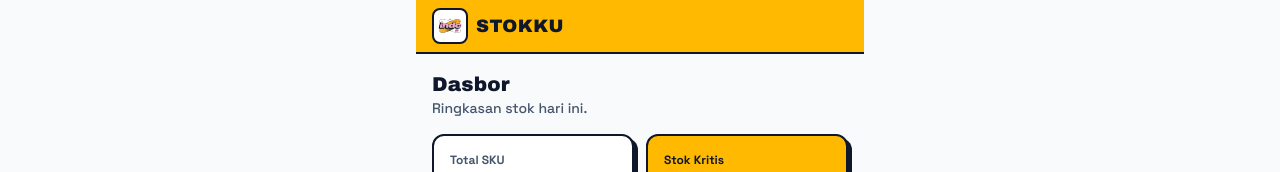
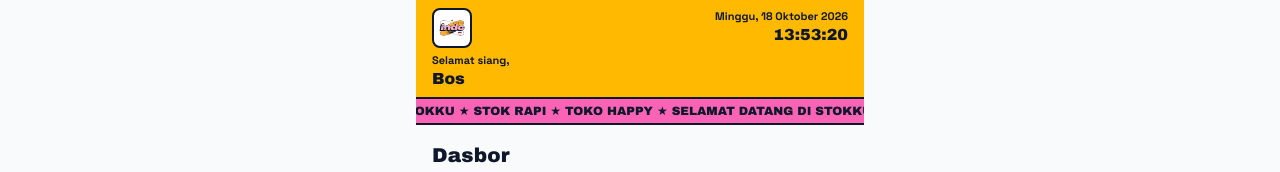
Before and after one commit to Marsudi505/stokku, a Next.js app: page /dashboard in a window 1280 px wide. Shown: the top 172 px of the page. Built offline with nearby package versions, Linux system fonts and the light colour scheme; no server answers; the database is empty.

Commit message:
chore: baseline PWA polish sebelum multi-user

```diff
--- a/app/(main)/layout.tsx
+++ b/app/(main)/layout.tsx
@@ -1,5 +1,6 @@
 import AppHeader from "@/components/AppHeader";
 import BottomNav from "@/components/BottomNav";
+import Ticker from "@/components/Ticker";
 import { createServerSupabase } from "@/lib/supabase/server";
 
 export default async function MainLayout({ children }: { children: React.ReactNode }) {
@@ -16,6 +17,7 @@ export default async function MainLayout({ children }: { children: React.ReactNo
   return (
     <div className="mx-auto min-h-dvh max-w-md bg-slate-50 pb-28 text-slate-900">
       <AppHeader />
+      <Ticker />
       {children}
       <BottomNav criticalCount={critical} />
     </div>
--- a/app/globals.css
+++ b/app/globals.css
@@ -25,3 +25,55 @@ h2 {
 @utility pb-safe {
   padding-bottom: env(safe-area-inset-bottom);
 }
+
+@keyframes rise {
+  from {
+    opacity: 0;
+    transform: translateY(10px);
+  }
+  to {
+    opacity: 1;
+    transform: none;
+  }
+}
+
+@keyframes marquee {
+  from {
+    transform: translateX(0);
+  }
+  to {
+    transform: translateX(-50%);
+  }
+}
+
+@utility animate-marquee {
+  animation: marquee 22s linear infinite;
+}
+
+/* Gerak masuk tiap halaman */
+main > * {
+  animation: rise 0.35s ease both;
+}
+main > *:nth-child(2) {
+  animation-delay: 0.05s;
+}
+main > *:nth-child(3) {
+  animation-delay: 0.1s;
+}
+main > *:nth-child(4) {
+  animation-delay: 0.15s;
+}
+
+a,
+button {
+  -webkit-tap-highlight-color: transparent;
+}
+
+@media (prefers-reduced-motion: reduce) {
+  main > * {
+    animation: none;
+  }
+  .animate-marquee {
+    animation: none;
+  }
+}
--- a/components/AppHeader.tsx
+++ b/components/AppHeader.tsx
@@ -1,11 +1,23 @@
+import { HeaderDateTime, HeaderGreeting } from "@/components/HeaderClock";
 import Logo from "@/components/Logo";
+import { createServerSupabase } from "@/lib/supabase/server";
 
-export default function AppHeader() {
+export default async function AppHeader() {
+  const supabase = await createServerSupabase();
+  const { data } = await supabase.auth.getUser();
+  const meta = (data.user?.user_metadata ?? {}) as { full_name?: string; name?: string };
+  const email = data.user?.email ?? "";
+  const raw = meta.full_name || meta.name || email.split("@")[0] || "Bos";
+  const name = raw.charAt(0).toUpperCase() + raw.slice(1);
+
   return (
-    <header className="sticky top-0 z-40 border-b-2 border-slate-900 bg-amber-400">
-      <div className="mx-auto flex max-w-md items-center gap-2 px-4 py-2">
-        <Logo className="h-9 w-9 rounded-lg text-lg" />
-        <span className="font-display text-lg tracking-wide text-slate-900">STOKKU</span>
+    <header className="sticky top-0 z-40 border-b-2 border-slate-900 bg-amber-400 text-slate-900">
+      <div className="mx-auto flex max-w-md items-start justify-between gap-2 px-4 py-2">
+        <div className="flex min-w-0 flex-col gap-1">
+          <Logo className="h-10 w-10 rounded-lg text-xl" />
+          <HeaderGreeting name={name} />
+        </div>
+        <HeaderDateTime />
       </div>
     </header>
   );
--- a/components/BottomNav.tsx
+++ b/components/BottomNav.tsx
@@ -19,14 +19,14 @@ function TabItem({ t, active, badge }: { t: Tab; active: boolean; badge?: number
   return (
     <Link
       href={t.path}
-      className={`relative flex min-h-[44px] min-w-[44px] flex-col items-center justify-center gap-1 text-[11px] font-bold ${
+      className={`relative flex min-h-[44px] min-w-[44px] flex-col items-center justify-center gap-1 text-[11px] font-bold transition-transform active:scale-90 ${
         active ? "text-pink-400" : "text-slate-900"
       }`}
     >
       <Icon size={22} strokeWidth={active ? 2.5 : 2} />
       <span>{t.name}</span>
       {badge !== undefined && badge > 0 && (
-        <span className="absolute top-0 right-2 flex h-5 min-w-5 items-center justify-center rounded-full border-2 border-slate-900 bg-red-500 px-1 text-[10px] font-bold text-white">
+        <span className="absolute top-0 right-2 flex h-5 min-w-5 animate-pulse items-center justify-center rounded-full border-2 border-slate-900 bg-red-500 px-1 text-[10px] font-bold text-white">
           {badge > 99 ? "99+" : badge}
         </span>
       )}
@@ -47,7 +47,7 @@ export default function BottomNav({ criticalCount = 0 }: { criticalCount?: numbe
             badge={t.path === "/produk" ? criticalCount : undefined}
           />
         ))}
-        <Link href="/scan" className="flex flex-col items-center gap-1 text-[11px] font-bold text-slate-900">
+        <Link href="/scan" className="flex flex-col items-center gap-1 text-[11px] font-bold text-slate-900 transition-transform active:scale-95">
           <span className="flex h-14 w-14 -translate-y-4 items-center justify-center rounded-full border-2 border-slate-900 bg-pink-400 text-slate-900 shadow-[2px_2px_0_0_#0f172a]">
             <ScanLine size={26} />
           </span>
--- /dev/null
+++ b/components/HeaderClock.tsx
@@ -0,0 +1,60 @@
+"use client";
+import { useEffect, useState } from "react";
+
+function greeting(h: number): string {
+  if (h >= 4 && h < 11) return "Selamat pagi";
+  if (h >= 11 && h < 15) return "Selamat siang";
+  if (h >= 15 && h < 19) return "Selamat sore";
+  return "Selamat malam";
+}
+
+export function HeaderGreeting({ name }: { name: string }) {
+  const [hour, setHour] = useState<number | null>(null);
+  useEffect(() => {
+    const update = () => setHour(new Date().getHours());
+    update();
+    const t = setInterval(update, 60000);
+    return () => clearInterval(t);
+  }, []);
+  return (
+    <div className="min-w-0">
+      <p className="text-[11px] font-bold">{hour === null ? "Halo," : `${greeting(hour)},`}</p>
+      <p className="truncate font-display text-base leading-tight">{name}</p>
+    </div>
+  );
+}
+
+export function HeaderDateTime() {
+  const [now, setNow] = useState<Date | null>(null);
+  useEffect(() => {
+    setNow(new Date());
+    const t = setInterval(() => setNow(new Date()), 1000);
+    return () => clearInterval(t);
+  }, []);
+  const dateStr =
+    now === null
+      ? "…"
+      : new Intl.DateTimeFormat("id-ID", {
+          weekday: "long",
+          day: "numeric",
+          month: "long",
+          year: "numeric",
+        }).format(now);
+  const timeStr =
+    now === null
+      ? "--:--:--"
+      : new Intl.DateTimeFormat("id-ID", {
+          hour: "2-digit",
+          minute: "2-digit",
+          second: "2-digit",
+          hour12: false,
+        })
+          .format(now)
+          .replace(/\./g, ":");
+  return (
+    <div className="shrink-0 text-right">
+      <p className="text-[11px] font-bold capitalize">{dateStr}</p>
+      <p className="font-display text-base tabular-nums leading-tight">{timeStr}</p>
+    </div>
+  );
+}
--- a/components/ProductCard.tsx
+++ b/components/ProductCard.tsx
@@ -7,7 +7,7 @@ export default function ProductCard({ p }: { p: ProductRow }) {
   return (
     <Link
       href={`/produk/${p.id}`}
-      className="flex items-center justify-between gap-3 rounded-xl border-2 border-slate-900 bg-white p-4 text-slate-900 shadow-[4px_4px_0_0_#0f172a]"
+      className="flex items-center justify-between gap-3 rounded-xl border-2 border-slate-900 bg-white p-4 text-slate-900 shadow-[4px_4px_0_0_#0f172a] transition-transform active:scale-[0.98]"
     >
       <div className="min-w-0">
         <p className="truncate font-bold">{p.name}</p>
--- a/components/ProductSearch.tsx
+++ b/components/ProductSearch.tsx
@@ -24,7 +24,7 @@ export default function ProductSearch({ initial }: { initial: string }) {
   }, [value]);
 
   return (
-    <div className="sticky top-[54px] z-10 -mx-4 bg-slate-50 px-4 pt-2 pb-2">
+    <div className="sticky top-[98px] z-10 -mx-4 bg-slate-50 px-4 pt-2 pb-2">
       <label className="flex h-12 items-center gap-2 rounded-lg border-2 border-slate-900 bg-white px-4 shadow-[2px_2px_0_0_#0f172a]">
         <Search size={18} className="shrink-0 text-slate-900" />
         <input
--- /dev/null
+++ b/components/Ticker.tsx
@@ -0,0 +1,13 @@
+const TEXT = "SELAMAT DATANG DI STOKKU ★ STOK RAPI ★ TOKO HAPPY ★ ";
+
+export default function Ticker() {
+  const row = TEXT.repeat(6);
+  return (
+    <div className="overflow-hidden border-b-2 border-slate-900 bg-pink-400 py-1" aria-hidden>
+      <div className="flex w-max animate-marquee whitespace-nowrap font-display text-xs text-slate-900">
+        <span className="pr-2">{row}</span>
+        <span className="pr-2">{row}</span>
+      </div>
+    </div>
+  );
+}
--- /dev/null
+++ b/ecosystem.config.cjs
@@ -0,0 +1,14 @@
+module.exports = {
+  apps: [
+    {
+      name: "stokku",
+      cwd: "/root/stokku",
+      script: "npm",
+      args: "run start -- -p 3000 -H 0.0.0.0",
+      instances: 1,
+      autorestart: true,
+      max_restarts: 10,
+      env: { NODE_ENV: "production" },
+    },
+  ],
+};
```
